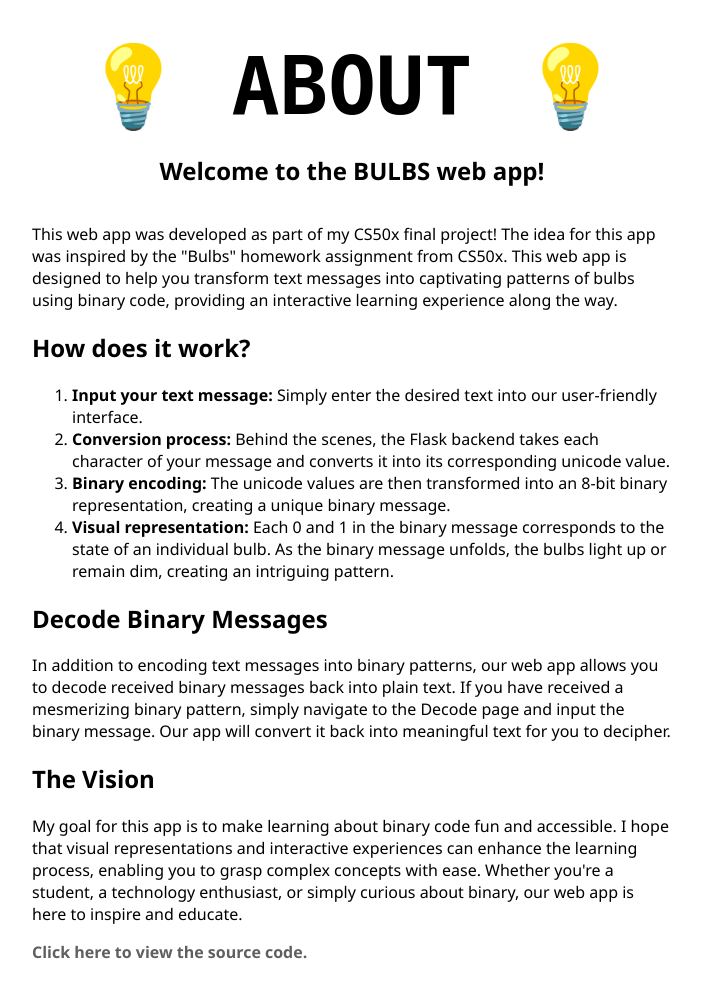
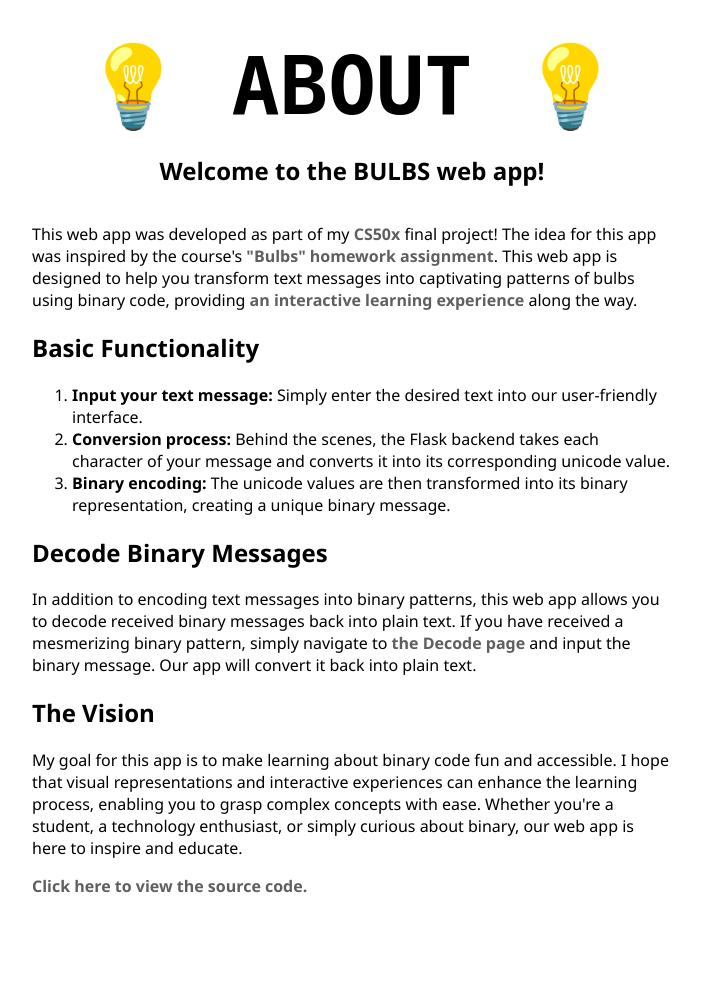
Before and after one commit to AndyTBurke/Bulbs, a Flask app: page /about in a window 1280 px wide. Shown: the part 54-1036 px from the top of the page, without its empty margins (288-989 px from the left). After the commit the page ends 947 px from the top, so only its background shows below. Run offline with Flask 3, Linux system fonts and the light colour scheme; some libraries are stand-ins or nearby versions.

Commit message:
updates to about page

```diff
--- a/templates/about.html
+++ b/templates/about.html
@@ -4,9 +4,9 @@
     <h1>💡 ABOUT 💡</h1>
     <h2>Welcome to the BULBS web app!</h2>
     <div id="about-info" class="text-container">
-    <p>This web app was developed as part of my CS50x final project! The idea for this app was inspired by the "Bulbs" homework assignment from CS50x. This web app is designed to help you transform text messages into captivating patterns of bulbs using binary code, providing an interactive learning experience along the way.</p>
+    <p>This web app was developed as part of my <a href="https://cs50.harvard.edu/x/2023/" class="external-link" target="_blank">CS50x</a> final project! The idea for this app was inspired by the course's <a href="https://cs50.harvard.edu/x/2023/psets/2/bulbs/" class="external-link" target="_blank">"Bulbs" homework assignment</a>. This web app is designed to help you transform text messages into captivating patterns of bulbs using binary code, providing <a href="/learn" class="external-link">an interactive learning experience</a> along the way.</p>
 
-    <h2>How does it work?</h2>
+    <h2>Basic Functionality</h2>
     <ol>
       <li>
         <strong>Input your text message:</strong> Simply enter the desired text into our user-friendly interface.
@@ -15,16 +15,13 @@
         <strong>Conversion process:</strong> Behind the scenes, the Flask backend takes each character of your message and converts it into its corresponding unicode value.
       </li>
       <li>
-        <strong>Binary encoding:</strong> The unicode values are then transformed into an 8-bit binary representation, creating a unique binary message.
-      </li>
-      <li>
-        <strong>Visual representation:</strong> Each 0 and 1 in the binary message corresponds to the state of an individual bulb. As the binary message unfolds, the bulbs light up or remain dim, creating an intriguing pattern.
+        <strong>Binary encoding:</strong> The unicode values are then transformed into its binary representation, creating a unique binary message.
       </li>
     </ol>
 
     <h2>Decode Binary Messages</h2>
     <p>
-      In addition to encoding text messages into binary patterns, our web app allows you to decode received binary messages back into plain text. If you have received a mesmerizing binary pattern, simply navigate to the Decode page and input the binary message. Our app will convert it back into meaningful text for you to decipher.
+      In addition to encoding text messages into binary patterns, this web app allows you to decode received binary messages back into plain text. If you have received a mesmerizing binary pattern, simply navigate to <a href="/decode" class="external-link">the Decode page</a> and input the binary message. Our app will convert it back into plain text.
     </p>
 
     <h2>The Vision</h2>
@@ -32,6 +29,6 @@
       My goal for this app is to make learning about binary code fun and accessible. I hope that visual representations and interactive experiences can enhance the learning process, enabling you to grasp complex concepts with ease. Whether you're a student, a technology enthusiast, or simply curious about binary, our web app is here to inspire and educate.
     </p>
 
-    <p><a class="external-link" href="https://github.com/AndyTBurke/Bulbs">Click here to view the source code.</a></p>
+    <p><a class="external-link" href="https://github.com/AndyTBurke/Bulbs" target="_blank">Click here to view the source code.</a></p>
 </div>
 {% endblock %}
```
